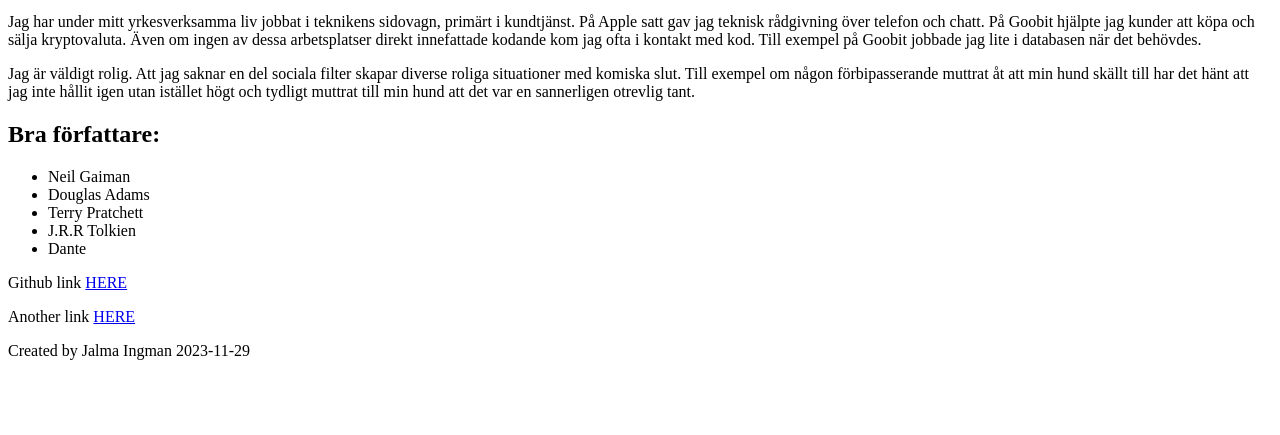
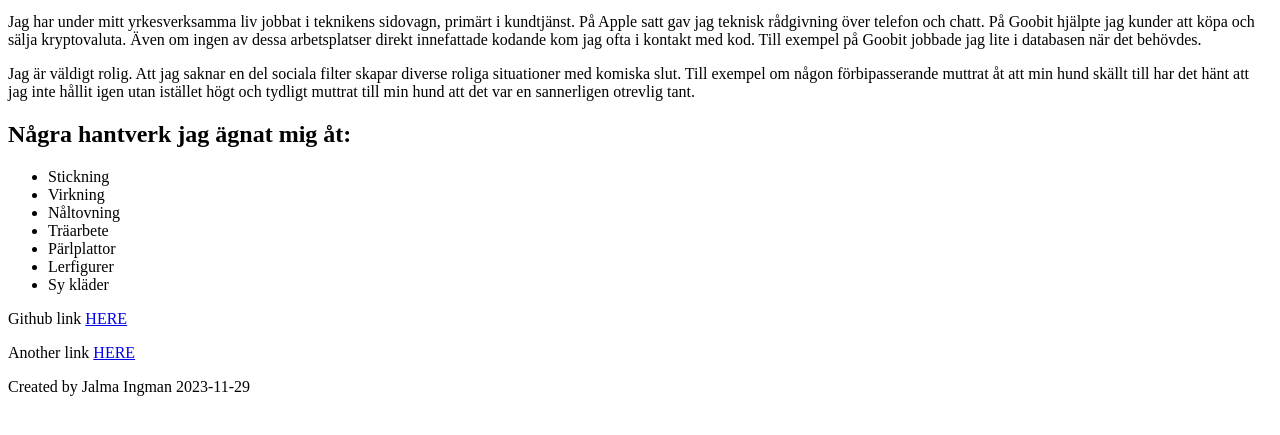
Before and after one commit to jalmai/lexicon-html1-hemsida-om-mig, a plain HTML site: page index.html in a window 1280 px wide. Shown: the part 137-572 px from the top of the page. Drawn offline with Linux system fonts and the light colour scheme.

Commit message:
Changed values of list

```diff
--- a/index.html
+++ b/index.html
@@ -39,14 +39,16 @@
     </p>
 
     <!-- p: några pargraftaggar, minst 3 i alla fall. Beskriv något som ni tycker om att göra, hobby, vilka böcker ni tycker om, filmer kanske. Vad som helst. Varje paragraf bör vara minst fyra meningar lång.-->
-    <h2>Bra författare:</h2>
+    <h2>Några hantverk jag ägnat mig åt:</h2>
     <!-- !lista: Skapa en lista, oordnad eller en ordnad, med minst fem listelement som relaterar till innehållet i era paragraftaggar-->
     <ul>
-      <li>Neil Gaiman</li>
-      <li>Douglas Adams</li>
-      <li>Terry Pratchett</li>
-      <li>J.R.R Tolkien</li>
-      <li>Dante</li>
+      <li>Stickning</li>
+      <li>Virkning</li>
+      <li>Nåltovning</li>
+      <li>Träarbete</li>
+      <li>Pärlplattor</li>
+      <li>Lerfigurer</li>
+      <li>Sy kläder</li>
     </ul>
     <!--!img: Inkluder minst en bild, men gärna en bild per paragraf kanske. Glöm inte bort src- och alt-attributet.-->
     <!--!a: Inkludera minst två stycken länkar som leder till externa hemsidor. Länkarna ska öppnas i en ny tabb. -->
```
